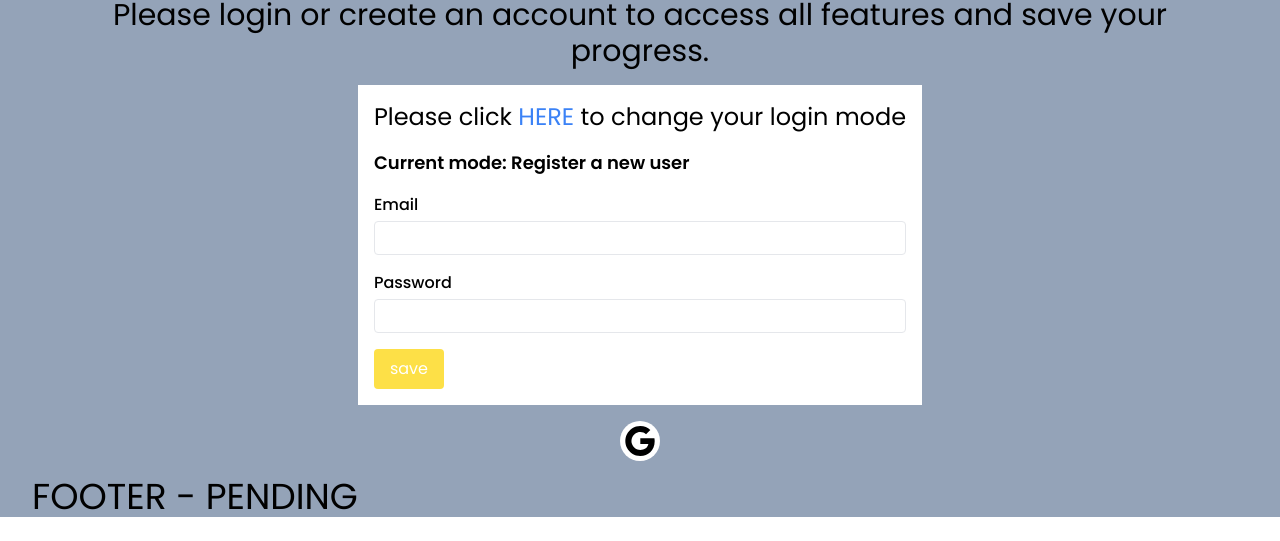
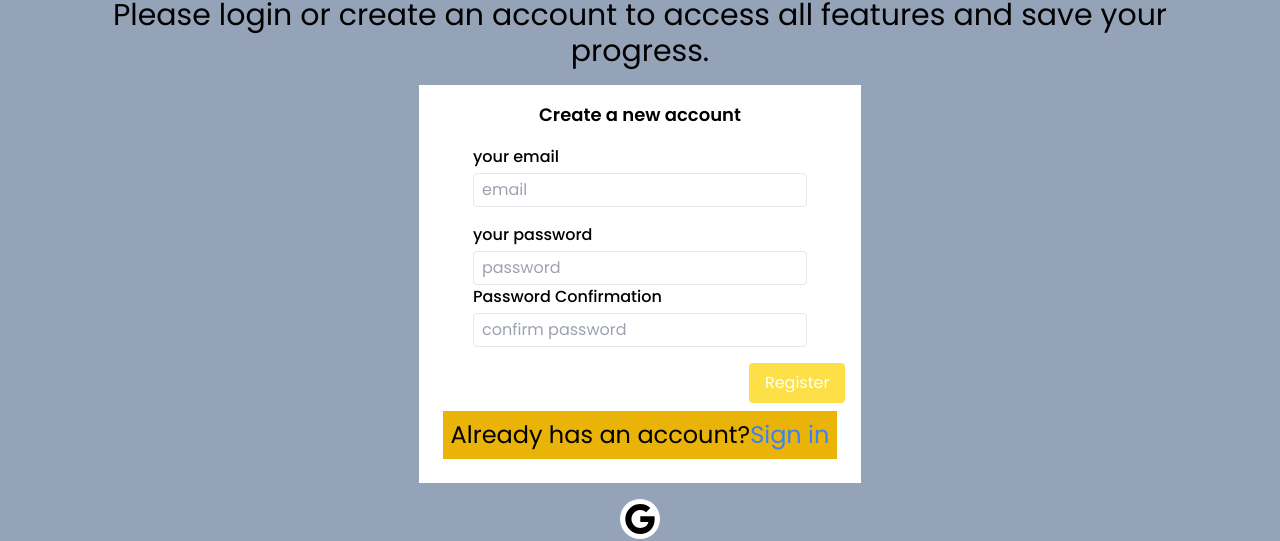
Before and after one commit to dngocson/ProjectReact-1, a React (Create React App) app: page /auth in a window 1280 px wide. Shown: the part 556-1097 px from the top of the page. Built offline with nearby package versions, Linux system fonts and the light colour scheme; no server answers.

Commit message:
added logic
add logic for the create user function

```diff
--- a/src/component/general/AuthForm.js
+++ b/src/component/general/AuthForm.js
@@ -2,59 +2,102 @@ import { Form, NavLink, useSearchParams } from "react-router-dom";
 const AuthForm = ({ isSummiting, errors }) => {
   const [searchParams] = useSearchParams();
   const isLogin = searchParams.get("mode") === "login";
+  let text;
+  if (isLogin) {
+    text = "Login";
+  }
+  if (!isLogin) {
+    text = "Register";
+  }
+  if (isSummiting) {
+    text = "Submitting";
+  }
   return (
-    <div className="p-4 bg-white max-w-[50%] mx-auto">
-      <Form method="post" className="space-y-4">
-        <p className="text-2xl">
-          Please click{" "}
-          <NavLink
-            className="text-2xl text-blue-500 hover:text-blue-700"
-            to={`?mode=${isLogin ? "signup" : "login"}`}
-          >
-            HERE
-          </NavLink>{" "}
-          to change your login mode
-        </p>
-        <h3 className="text-lg font-semibold">
-          {isLogin
-            ? "Current mode: Sign In"
-            : "Current mode: Register a new user"}
+    <div className="p-4 bg-white  mx-auto">
+      <Form method="post" className="space-y-4 flex items-center flex-col">
+        <h3 className="text-lg font-semibold self-center">
+          {isLogin ? "Sign In to Myshop" : "Create a new account"}
         </h3>
-        <p>
+        <div>
           <label htmlFor="email" className="block font-medium mb-1">
-            Email
+            your email
           </label>
           <input
             id="email"
             type="email"
             name="email"
+            placeholder="email"
             required
             className="border rounded px-2 py-1 w-full focus:ring focus:border-blue-300"
           />
-          {errors?.message && <span>{errors.message}</span>}
-        </p>
-        <p>
+          <p>{errors?.message && <span>{errors.message}</span>}</p>
+        </div>
+        <div>
           <label htmlFor="password" className="block font-medium mb-1">
-            Password
+            your password
           </label>
           <input
             id="password"
             type="password"
             name="password"
+            placeholder="password"
             required
             className="border rounded px-2 py-1 w-full focus:ring focus:border-blue-300"
           />
-          {errors?.password && <span>{errors.password}</span>}
-        </p>
-        <div>
+          <p>{errors?.password && <span>{errors.password}</span>}</p>
+          {!isLogin && (
+            <div>
+              <label
+                htmlFor="confirmPassword"
+                className="block font-medium mb-1"
+              >
+                Password Confirmation
+              </label>
+              <input
+                id="confirmPassword"
+                type="password"
+                name="confirmPassword"
+                placeholder="confirm password"
+                required
+                className="border rounded px-2 py-1 w-full focus:ring focus:border-blue-300"
+              />
+              <p>{errors?.repassword && <span>{errors.repassword}</span>}</p>
+            </div>
+          )}
+        </div>
+        <div className="self-end">
           <button
             disabled={isSummiting}
-            className="bg-yellow-300 text-white px-4 py-2 rounded hover:bg-yellow-400"
+            className="bg-yellow-300  text-white px-4 py-2 rounded hover:bg-yellow-400"
           >
-            {isSummiting ? "Submitting..." : "save"}
+            {text}
           </button>
         </div>
       </Form>
+      <div className="bg-yellow-500 p-2 m-2">
+        {isLogin && (
+          <p className="text-2xl">
+            Not a members?
+            <NavLink
+              className="text-2xl text-blue-500 hover:text-blue-700"
+              to={`?mode=${isLogin ? "signup" : "login"}`}
+            >
+              Create a new Account
+            </NavLink>{" "}
+          </p>
+        )}
+        {!isLogin && (
+          <p className="text-2xl">
+            Already has an account?
+            <NavLink
+              className="text-2xl text-blue-500 hover:text-blue-700"
+              to={`?mode=${isLogin ? "signup" : "login"}`}
+            >
+              Sign in
+            </NavLink>
+          </p>
+        )}
+      </div>
     </div>
   );
 };
--- a/src/component/general/Header.js
+++ b/src/component/general/Header.js
@@ -26,7 +26,7 @@ function Header() {
         dispatch(cartActions.clearCart());
         dispatch(uiActions.setOrderlist(null));
         dispatch(uiActions.clearShippingAddress());
-        navigate("/auth");
+        navigate("/auth?mode=login");
       }
     } catch (err) {
       console.error(err);
--- a/src/pages/Authentication.js
+++ b/src/pages/Authentication.js
@@ -15,7 +15,7 @@ function Authentication() {
   const errors = useActionData();
   const signInWithGoogleHandler = async () => {
     try {
-      const result = await signInWithPopup(auth, googleProvider);
+      await signInWithPopup(auth, googleProvider);
       navigate("/");
     } catch (error) {
       console.error(error.message);
@@ -50,30 +50,31 @@ export async function action({ request }) {
   const authData = {
     email: data.get("email"),
     password: data.get("password"),
+    confirmPassword: data.get("confirmPassword"),
   };
   // validate
   if (typeof authData.password !== "string" || authData.password.length < 6) {
     errors.password = "Password must be > 6 characters";
   }
-  // return data if we have errors
+
+  if (mode === "signup" && authData.password !== authData.confirmPassword) {
+    errors.repassword = "confirm password missmatch!";
+  }
   if (Object.keys(errors).length) {
+    // return data if we have errors
     return errors;
   }
 
   try {
     if (mode === "signup") {
-      const response = await createUserWithEmailAndPassword(
+      await createUserWithEmailAndPassword(
         auth,
         authData.email,
         authData.password
       );
     }
     if (mode === "login") {
-      const response = await signInWithEmailAndPassword(
-        auth,
-        authData.email,
-        authData.password
-      );
+      await signInWithEmailAndPassword(auth, authData.email, authData.password);
     }
     return redirect("/");
   } catch (error) {
```
